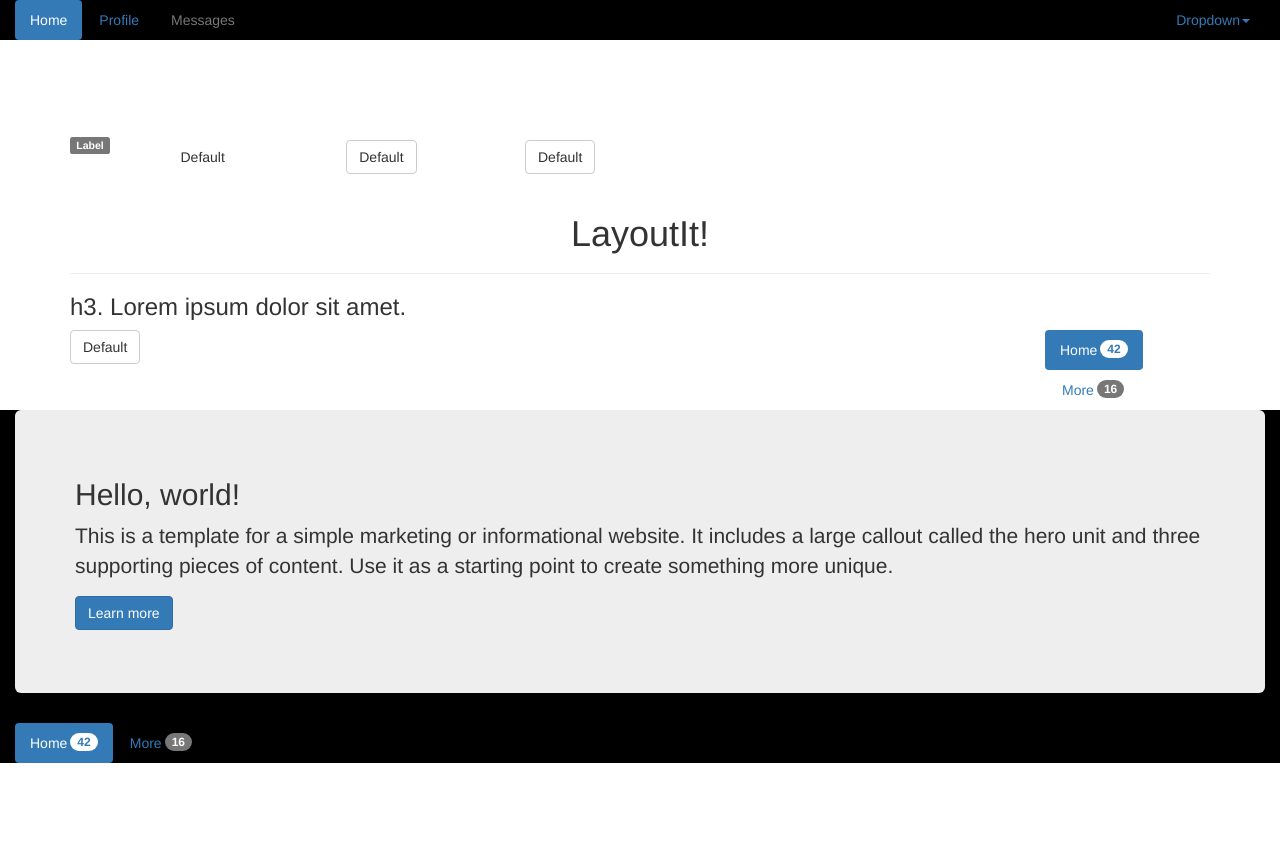
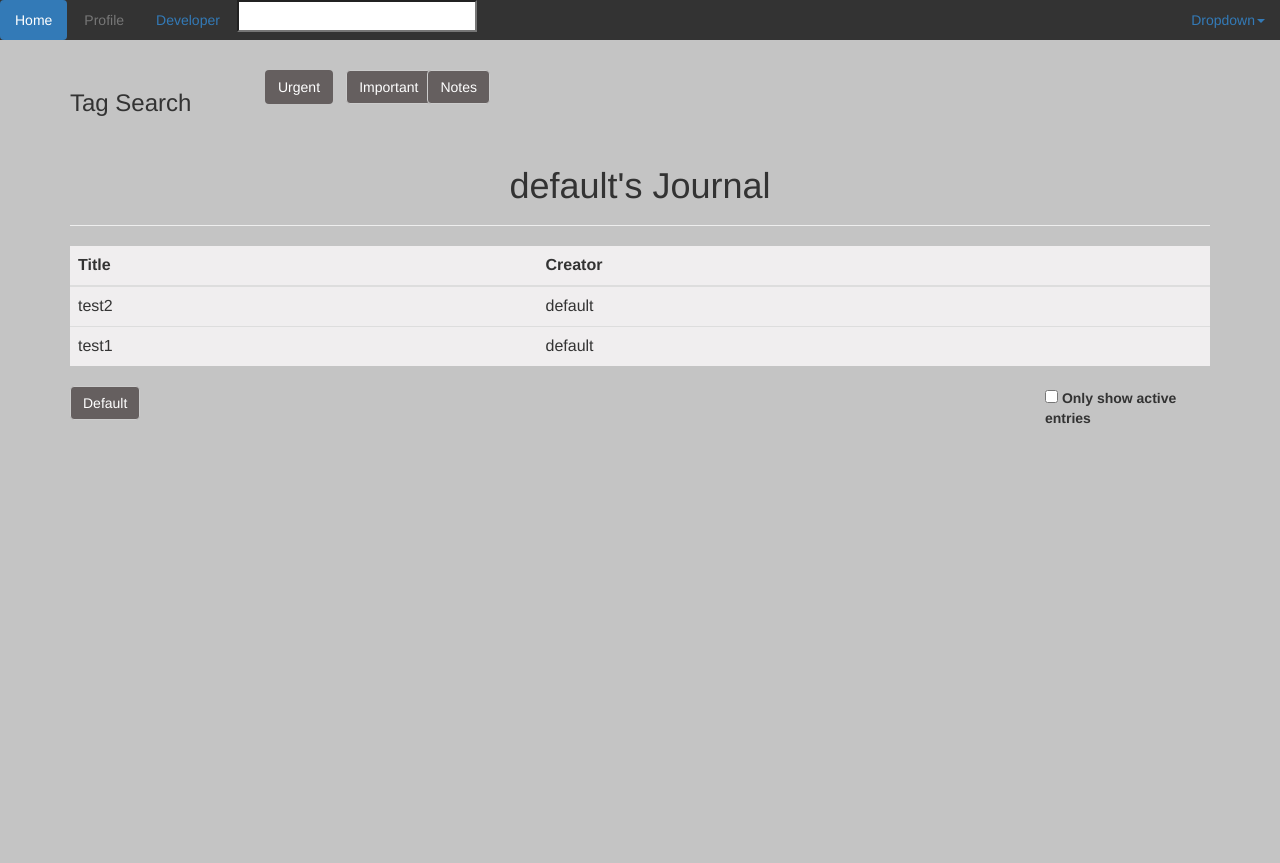
Before and after one commit to LachlanB96/SDP-Spring-2017-Group-7, a PHP site: page /journal.php in a window 1280 px wide. After the commit the page ends 424 px from the top, so only its background shows below. Run offline with PHP 8.4, Linux system fonts and the light colour scheme; a user stored in the database is signed in; data comes from the database, SQL or seed files in the repository.

Commit message:
v1.1
CSS time! :(

```diff
--- a/css/style.css
+++ b/css/style.css
@@ -1,20 +1,55 @@
 
-.container-fluid{
-    background-color: black;
-    margin-bottom: 100px;
+.nav{
+    border-left: 100px;
+    background-color: #333333;
+    margin-bottom: 30px;
+    width: 100%;
+}
+
+body{
+    background-color: #C4C4C4;
+    margin: 0;
+    padding: 0;
+}
+
+.nav-padding{
+
+    width: 100%;
+    margin: 0;
+    padding: 0;
 }
 
 
+input[type="text"] {
+  display: block;
+  margin: 0;
+  width: 100%;
+  font-family: sans-serif;
+  font-size: 18px;
+  appearance: none;
+  box-shadow: none;
+  border-radius: none;
+}
+input[type="text"]:focus {
+  outline: none;
+}
 
 
+.style input[type="text"] {
+  padding: 10px;
+  border: solid 1px #fff;
+  box-shadow: inset 1px 1px 2px 0 #707070;
+  transition: box-shadow 0.3s;
+}
+.style input[type="text"]:focus,
+.style input[type="text"].focus {
+  box-shadow: inset 1px 1px 2px 0 #c9c9c9;
+  background-color: #FF0000;
+}
 
-
-
-
-
-
-
-
+tr{
+    background-color: #F0EEEF;
+}
 
 
 /*Bootstrap button outline override*/
@@ -73,3 +108,14 @@ tr.selected:hover{
 .cb input:checked + span {
     opacity: 1;
 }
+
+
+
+#inlineFormInputGroup{
+    width: 20%;
+}
+
+.btn{
+    background-color: #655F5F;
+    color: #FFF;
+}
--- a/dbwork.php
+++ b/dbwork.php
@@ -8,6 +8,7 @@
     <title>My Bookings</title>
 </head>
 <body>
+    <a href="journal.php">Journal</a>
     <h2>LOGIN INFORMATION</h2>
     <div id="loginInformation">
         <?php session_start();
--- a/journal.php
+++ b/journal.php
@@ -2,24 +2,36 @@
 <head>
 	<?php
 	include("headers.php");
+	session_start();
 	?>
 </head>
 <body>
 	<div class="container-fluid">
 		<div class="row">
-			<div class="col-md-12">
+			<div class="col-md-12 nav-padding">
 				<ul class="nav nav-pills">
 					<li class="active">
 						<a href="#">Home</a>
 					</li>
-					<li>
+					<li class="disabled">
 						<a href="#">Profile</a>
 					</li>
-					<li class="disabled">
-						<a href="#">Messages</a>
+					<li>
+						<a href="dbwork.php">Developer</a>
 					</li>
+					<li>
+						<input type="text" style='display:inline'>
+					</li>
+					<!-- <li class="pull-right">
+						<div class="input-group ">
+							<div class="input-group-addon">@</div>
+							<input type="text" class="form-control" id="inlineFormInputGroup" placeholder="Username">
+						</div>
+					</li> -->
+
 					<li class="dropdown pull-right">
-						 <a href="#" data-toggle="dropdown" class="dropdown-toggle">Dropdown<strong class="caret"></strong></a>
+
+						<a href="#" data-toggle="dropdown" class="dropdown-toggle">Dropdown<strong class="caret"></strong></a>
 						<ul class="dropdown-menu">
 							<li>
 								<a href="#">Action</a>
@@ -35,6 +47,9 @@
 							<li>
 								<a href="#">Separated link</a>
 							</li>
+							<li class="dropdown pull-right">
+								<input type="text">
+							</li>
 						</ul>
 					</li>
 				</ul>
@@ -45,34 +60,36 @@
 		<div class="row">
 			<div class="col-md-12">
 				<div class="row">
-					<div class="col-md-1">
-						 <span class="label label-default">Label</span>
+					<div class="col-md-2">
+						<h3>
+							Tag Search
+						</h3>
 					</div>
-					<div class="col-md-11">
+					<div class="col-md-10">
 						<div class="row">
-							<div class="col-md-2">
+							<div class="col-md-1">
 
-								<button type="button" class="btn btn-outline">
-									Default
+								<button type="button" class="btn">
+									Urgent
 								</button>
 							</div>
-							<div class="col-md-2">
+							<div class="col-md-1">
 
 								<button type="button" class="btn btn-default">
-									Default
+									Important
 								</button>
 							</div>
-							<div class="col-md-2">
+							<div class="col-md-1">
 
 								<button type="button" class="btn btn-default">
-									Default
+									Notes
 								</button>
 							</div>
-							<div class="col-md-2">
+							<div class="col-md-1">
 							</div>
-							<div class="col-md-2">
+							<div class="col-md-1">
 							</div>
-							<div class="col-md-2">
+							<div class="col-md-1">
 							</div>
 						</div>
 					</div>
@@ -81,12 +98,10 @@
 					<div class="col-md-12">
 						<div class="page-header">
 							<h1 class="text-center">
-								LayoutIt!
+								<?=$_SESSION['currentUser']?>'s Journal
 							</h1>
 						</div>
-						<h3>
-							h3. Lorem ipsum dolor sit amet.
-						</h3>
+						<div id="journalTable"></div>
 					</div>
 				</div>
 				<div class="row">
@@ -105,52 +120,69 @@
 					<div class="col-md-2">
 					</div>
 					<div class="col-md-2">
-						<ul class="nav nav-pills">
-							<li class="active">
-								 <a href="#"> <span class="badge pull-right">42</span> Home</a>
-							</li>
-							<li>
-								 <a href="#"> <span class="badge pull-right">16</span> More</a>
-							</li>
-						</ul>
+						<label class="form-check-label">
+							<input class="form-check-input" type="checkbox"> Only show active entries
+						</label>
 					</div>
 				</div>
 			</div>
 		</div>
 	</div>
-	<div class="container-fluid">
-	<div class="row">
-		<div class="col-md-12">
-			<div class="jumbotron">
-				<h2>
-					Hello, world!
-				</h2>
-				<p>
-					This is a template for a simple marketing or informational website. It includes a large callout called the hero unit and three supporting pieces of content. Use it as a starting point to create something more unique.
-				</p>
-				<p>
-					<a class="btn btn-primary btn-large" href="#">Learn more</a>
-				</p>
-			</div>
+</body>
+<script type="text/javascript">
 
-			<div class="row">
-				<div class="col-md-4">
-					<ul class="nav nav-pills">
-						<li class="active">
-							 <a href="#"> <span class="badge pull-right">42</span> Home</a>
-						</li>
-						<li>
-							 <a href="#"> <span class="badge pull-right">16</span> More</a>
-						</li>
-					</ul>
-				</div>
-				<div class="col-md-4">
-				</div>
-				<div class="col-md-4">
-				</div>
-			</div>
-		</div>
-	</div>
-</div>
-</body>
+	function createTable(data){
+		console.log(data);
+		cells = [];
+        //console.log(data.data);
+        rows = data.split("|| ||").filter(Boolean);
+        //console.log(rows);
+        for (var i = rows.length - 1; i >= 0; i--) {
+        	cells[i] = rows[i].split("|||");
+        }
+        //console.log(cells);
+        table = "<table class='table'><thead><tr>";
+        table += "<th>Title</th>";
+        table += "<th>Creator</th>";
+        table += "</tr></thead><tbody>";
+        for (i = rows.length - 1; i >= 0; i--) {
+        	table += "<tr><td>";
+        	table += cells[i][0];
+        	table += "</td><td>";
+        	table += cells[i][1];
+        	table += "</td></tr>";
+        }
+        table += "</tbody></table>";
+        $("#journalTable").html(table);
+    }
+
+    function createObject(objectData, whatToUpdate){
+    	console.log(" |7|");
+    	var returnData;
+    	$.post("databaseHandler.php", objectData, function(data, status){
+    		console.log("DATA: " + data);
+    		console.log("STATUS:dd " + status);
+    		if(whatToUpdate == "#div_itemTable"){
+    			console.log("|10 DATA: " + data);
+    			createTable(data);
+            //$("#div_itemTable").html(data)
+            console.log(" |6|");
+        }
+        $("#userTools").load(location.href + " #userTools>*", "");
+        $("#loginInformation").load(location.href + " #loginInformation>*", "");
+    });
+    	console.log(returnData + " |1|");
+    	return returnData;
+    }
+
+    $(document).ready(function(){
+    	input_title = {additionType: "textOutput", id: "information", text: "Here are your journals: "};
+    	objectData = {
+    		action: "read",
+    		type: "journal"
+    	};
+    	journals = createObject(objectData, "#div_itemTable");
+
+    });
+</script>
 </html>
```
